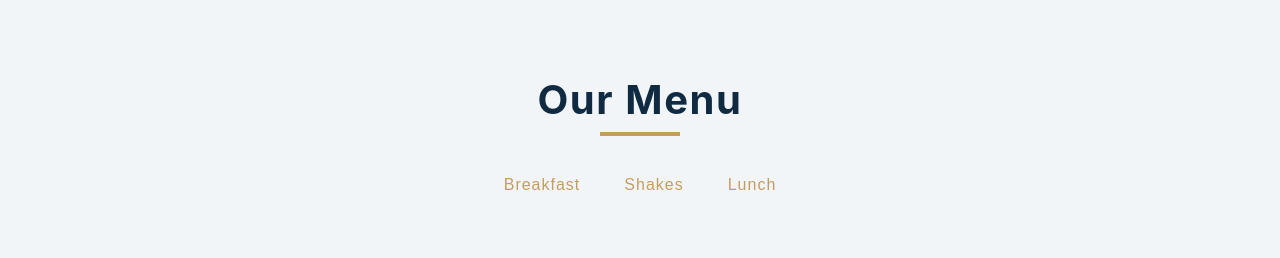
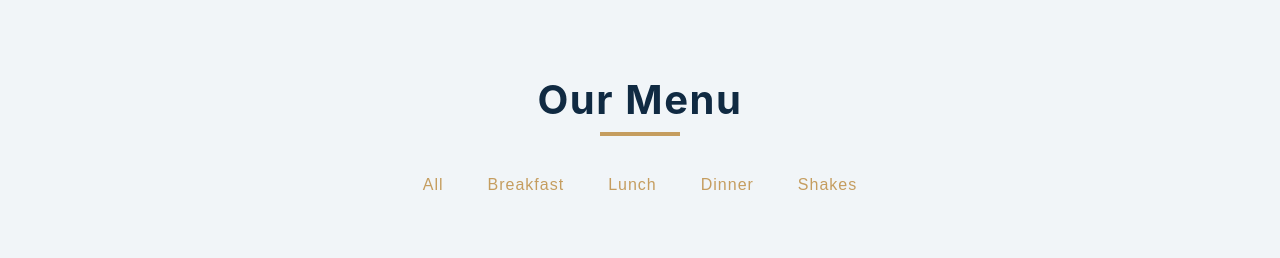
Before and after one commit to zeredogo/react-menu, a React (Create React App) app: page / in a window 1280 px wide. Shown: the top 258 px of the page. Built offline with nearby package versions, Linux system fonts and the light colour scheme.

Commit message:
updating commit

```diff
--- a/src/App.js
+++ b/src/App.js
@@ -3,11 +3,17 @@
 import Categories from './Categories';
 import items from './data';
 
+const allCategories =['all',...new Set(items.map((item) => item.category))];
+console.log(allCategories);
 function App() {
   const [menuItems, setMenuItems] = useState(items);
-  const [categories, setCategories] = useState([]);
+  const [categories, setCategories] = useState(allCategories);
 
   const filterItems = (category) => {
+    if (category === 'all') {
+      setMenuItems(items);
+      return;
+    }
     const newItems = items.filter((item)=> item.category
     === category);
     setMenuItems(newItems);
@@ -20,7 +26,7 @@
         <h2>our menu</h2>
         <div className='underline'></div>
       </div>
-      <Categories filterItems={filterItems}/>
+      <Categories categories={categories} filterItems={filterItems}/>
       <Menu items={menuItems}/>
     </section>
    </main>
--- a/src/Categories.js
+++ b/src/Categories.js
@@ -1,16 +1,17 @@
 import React from 'react';
 
-const Categories = ({filterItems}) => {
+const Categories = ({categories, filterItems}) => {
   return <div className='btn-container'>
-    <button className='filter-btn' onClick={() => filterItems("breakfast")}>
-      breakfast
-    </button>
-    <button className='filter-btn' onClick={() => filterItems("shakes")}>
-      shakes
-    </button>
-    <button className='filter-btn' onClick={() => filterItems("lunch")}>
-      lunch
-    </button>
+    {categories.map((category, index)=>{
+     return <button
+     type='button'
+     className='filter-btn'
+     key={index}
+     onClick={() => filterItems(category)}
+     >
+      {category}
+     </button>
+    })}
   </div>;
 };
 
--- a/src/data.js
+++ b/src/data.js
@@ -46,7 +46,7 @@
   {
     id: 5,
     title: 'egg attack',
-    category: 'lunch',
+    category: 'dinner',
     price: 22.99,
     img: `${Item5}`,
     desc: `franzen vegan pabst bicycle rights kickstarter pinterest meditation farm-to-table 90's pop-up `,
@@ -86,8 +86,8 @@
   {
     id: 10,
     title: 'chicken rice',
-    category: 'lunch',
-    price: 25.99,
+    category: 'dinner',
+    price: 35.99,
     img: `${Item10}`,
     desc: `skateboard fam synth authentic semiotics. Live-edge lyft af, edison bulb yuccie crucifix microdosing.`,
   },
```
